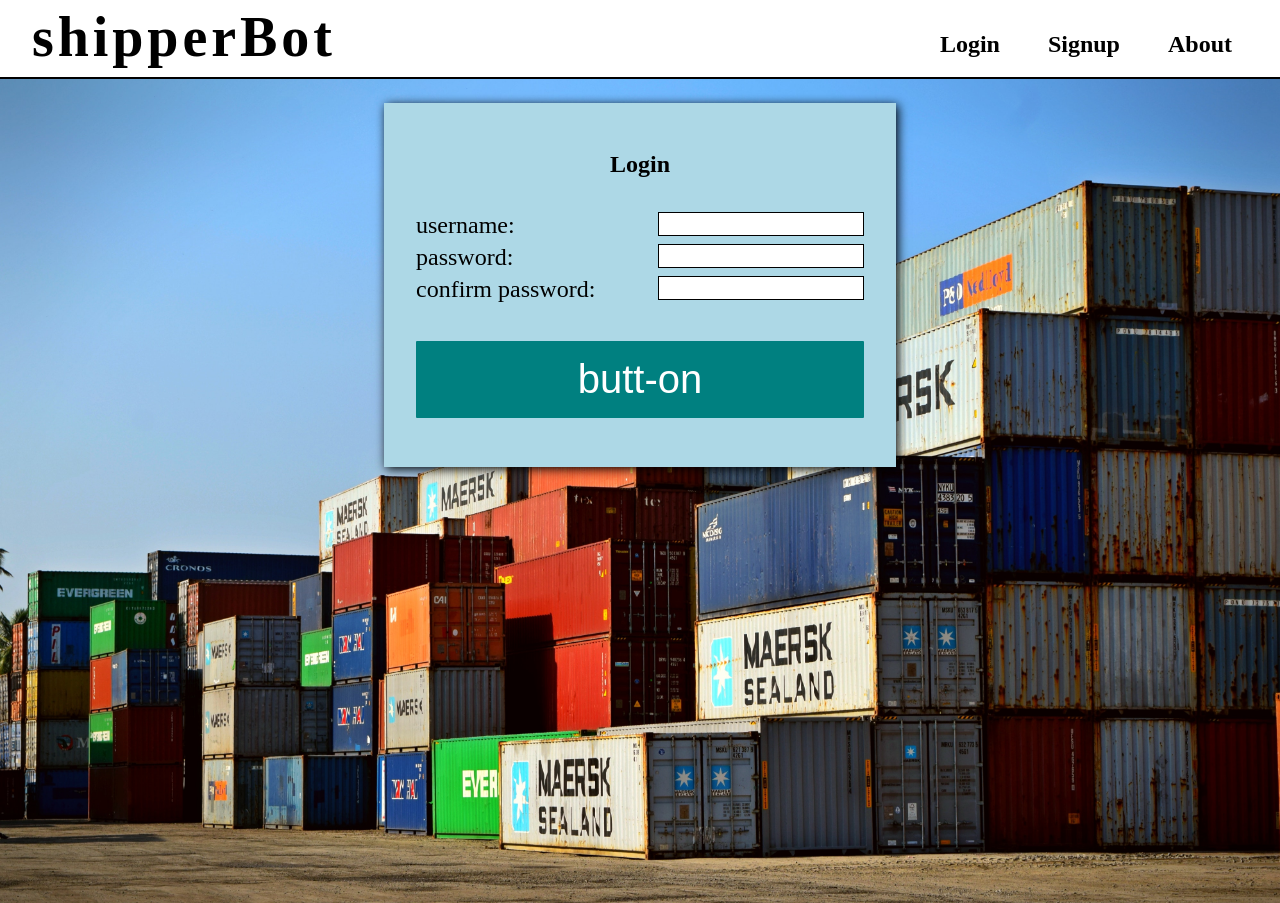
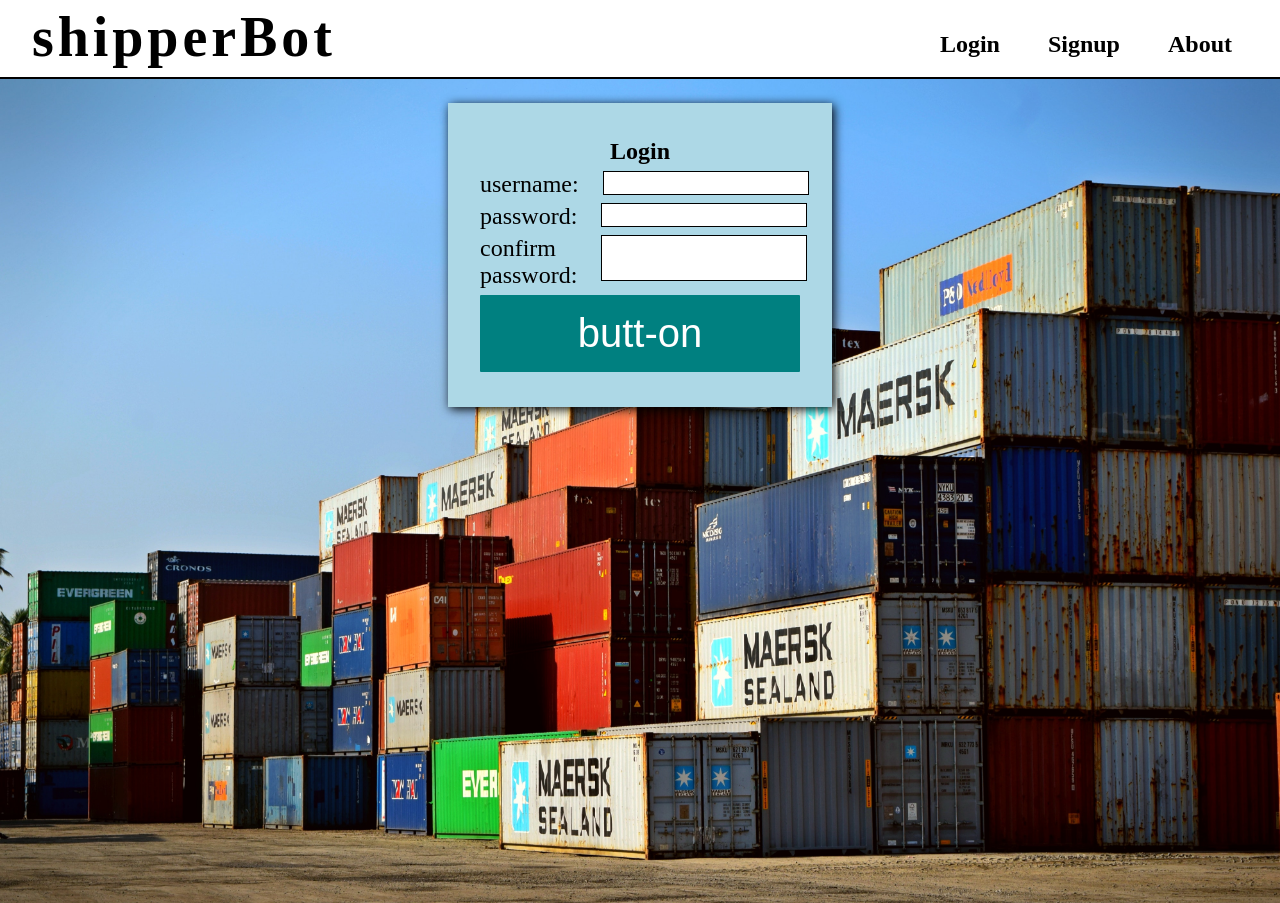
Before and after one commit to austin-bagwell/shipperbot-frontend, a React (Create React App) app: page /signup in a window 1280 px wide. Built offline with nearby package versions, Linux system fonts and the light colour scheme.

Commit message:
adjust form styling

```diff
--- a/src/components/AuthForm.js
+++ b/src/components/AuthForm.js
@@ -4,8 +4,8 @@
 const FormWrapper = styled.div`
   background-color: lightblue;
   box-shadow: 2px 2px 10px black;
-  max-width: 35vw;
-  min-height: 300px;
+  max-width: 25vw;
+  min-height: 30vh;
   padding: 2rem;
   margin: auto;
   display: flex;
--- a/src/components/elements/Input/LabeledInput.jsx
+++ b/src/components/elements/Input/LabeledInput.jsx
@@ -21,7 +21,6 @@
 `;
 
 const Input = styled.input`
-  color: blue;
   min-width: 200px;
   margin-bottom: 0.5rem;
   border: 0.2px solid black;
--- a/src/pages/Landing.js
+++ b/src/pages/Landing.js
@@ -1,5 +1,5 @@
 import styled from "styled-components";
-
+import { Main } from "../components/wrappers/MainContentWrapper";
 // Create a Wrapper component that'll render a <section> tag with some styles
 const Section = styled.section`
   padding: 4em;
@@ -38,7 +38,7 @@
 // Use Title and Section like any other React component – except they're styled!
 export default function Landing() {
   return (
-    <main>
+    <Main>
       <LightSection>
         <FlexColWrapper>
           <h2 style={{ fontSize: "60px" }}>What is shipperBot?</h2>
@@ -72,6 +72,6 @@
         </FlexColWrapper>
       </LightSection>
       <h6 style={{ textAlign: "center" }}>*okay not AI, just basic math</h6>
-    </main>
+    </Main>
   );
 }
```
